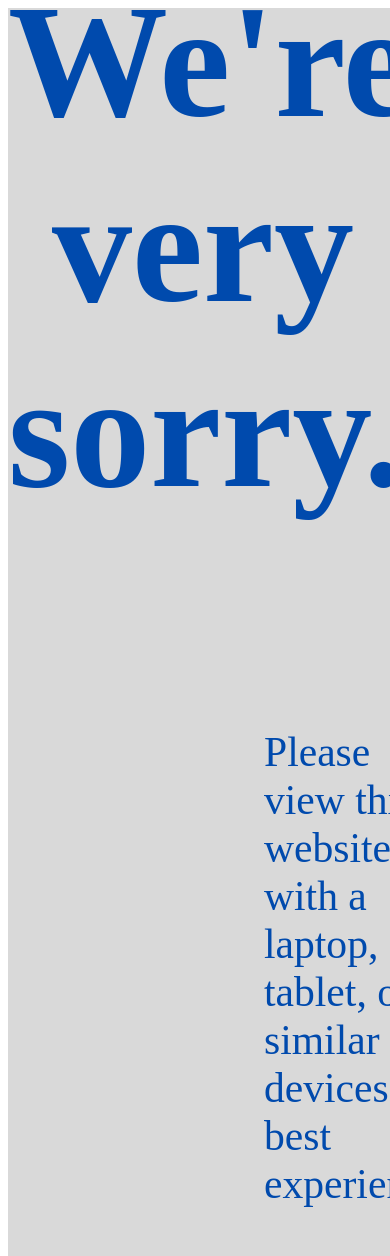
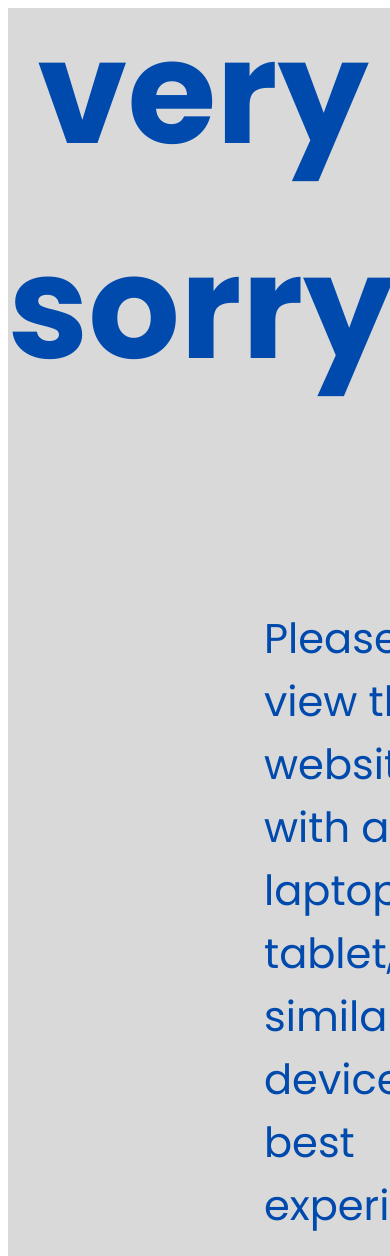
Before and after one commit to raythrp/web-torindo, a PHP site: page /app/views/templates/header.php in a window 390 px wide; the page is wider, and only the part inside the window is pictured. Shown: the top 1256 px of that part. Run offline with PHP 8.4, Linux system fonts and the light colour scheme; the template is opened without the code that fills it, so the values that code supplies are empty; grey boxes are pictures that could not be loaded.

Commit message:
minor changes to blocker css

```diff
--- a/public/css/styles-header.css
+++ b/public/css/styles-header.css
@@ -189,6 +189,10 @@
         padding: 0;
     }
 
+    body {
+        font-family: 'Poppins', sans-serif;
+    }
+
     .blocker {
         margin: 0;
         display: flex;
@@ -205,7 +209,7 @@
     .blocker h1 {
         width: 100%;
         text-align: center;
-        font-size: 10rem;
+        font-size: 9rem;
     }
 
     .blocker p {
@@ -230,4 +234,16 @@
     .vision-motto p {
         display: none;
     }
+
+    .container-box {
+        display: none;
+    }
+
+    p#ten {
+        display: none;
+    }
+
+    a#get {
+        display: none;
+    }
 }
```
